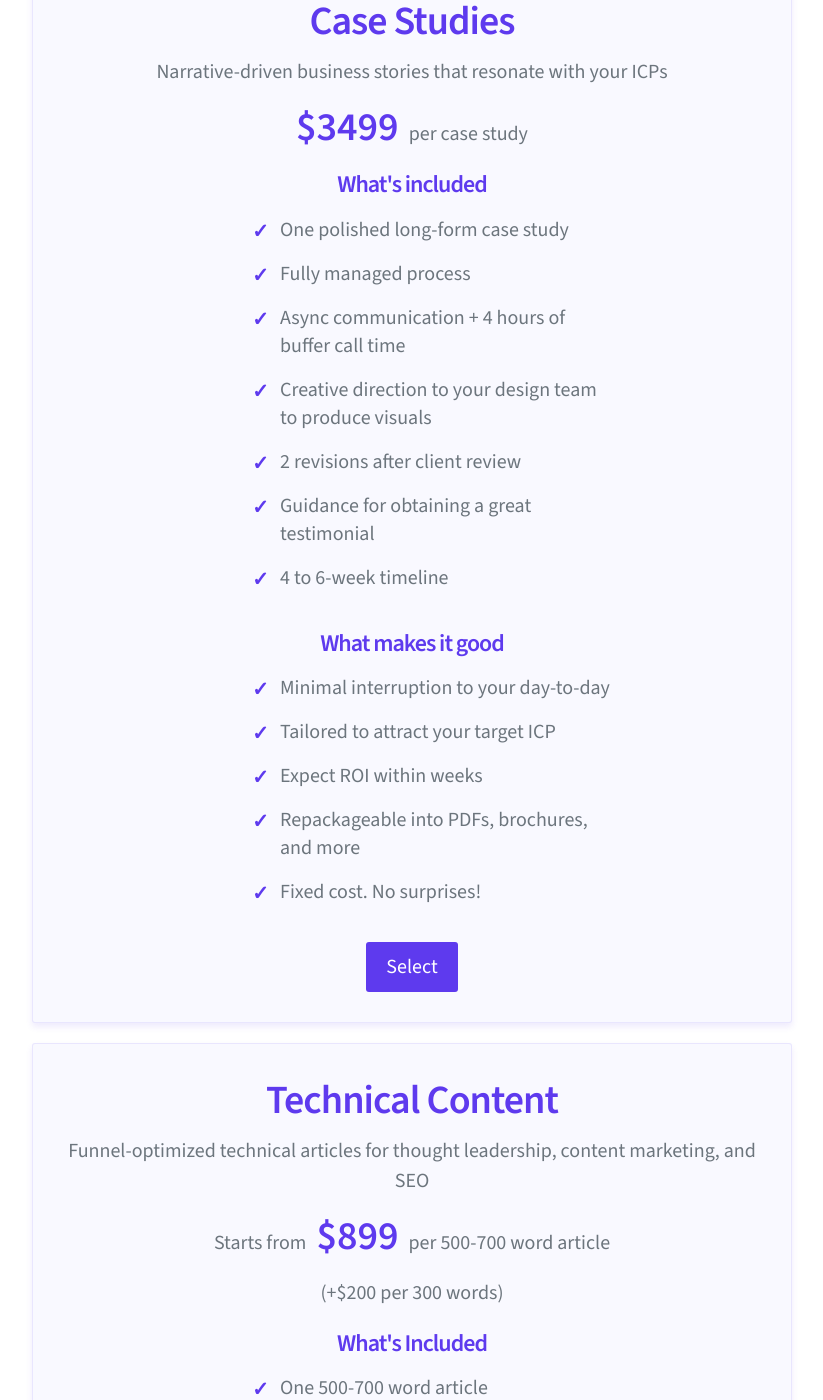
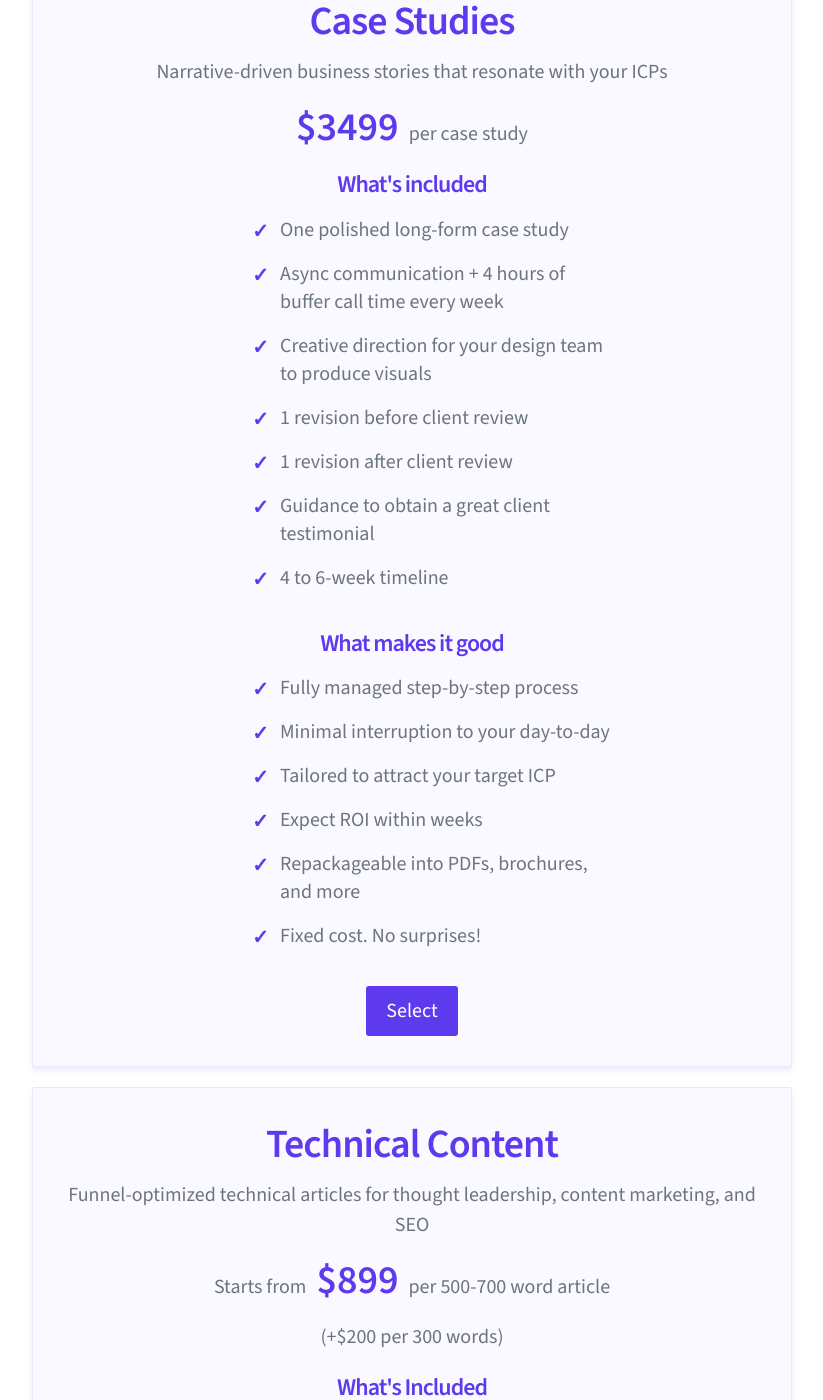
Before and after one commit to wowashuwow/wowashuwow.github.io, a Jekyll site: the page built from _pages/packages.md, in a window 1280 px wide and 1400 px high, scrolled down 413 px. Shown: the whole window, without its empty margins (228-1051 px from the left). Built offline with Jekyll 4.4.1, drawn with Linux system fonts in a browser that asks for light colours; nearby versions of some CDN libraries; some of the changed text lies outside the part shown.

Commit message:
Removed discounts from packages page

```diff
--- a/_pages/packages.md
+++ b/_pages/packages.md
@@ -17,16 +17,17 @@ permalink: /packages/
     <h3 class="service-subheading">What's included</h3>
     <ul class="services-features">
       <li>One polished long-form case study</li>
-      <li>Fully managed process</li>
-      <li>Async communication + 4 hours of buffer call time</li>
-      <li>Creative direction to your design team to produce visuals</li>
-      <li>2 revisions after client review</li>
-      <li>Guidance for obtaining a great testimonial</li>
+      <li>Async communication + 4 hours of buffer call time every week</li>
+      <li>Creative direction for your design team to produce visuals</li>
+      <li>1 revision before client review</li>
+      <li>1 revision after client review</li>
+      <li>Guidance to obtain a great client testimonial</li>
       <li>4 to 6-week timeline</li>
     </ul>
 
     <h3 class="service-subheading">What makes it good</h3>
     <ul class="services-features">
+      <li>Fully managed step-by-step process</li>
       <li>Minimal interruption to your day-to-day</li>
       <li>Tailored to attract your target ICP</li>
       <li>Expect ROI within weeks</li>
@@ -56,7 +57,7 @@ permalink: /packages/
       <li>Tailored for position in the funnel</li>
       <li>Async communication with your SME<br>(depending on topic complexity)</li>
       <li>2 revisions</li>
-      <li>Discount on contracts</li>
+      <li>2-week timeline</li>
     </ul>
     <a href="/contact/" class="service-button">Select</a>
   </div>
@@ -77,7 +78,7 @@ permalink: /packages/
       <li>Newsletter format tailored for you</li>
       <li>Creative spins on mundane topics</li>
       <li>1 revision</li>
-      <li>Discount on contracts</li>
+      <li>1-week timeline</li>
     </ul>
     <a href="/contact/" class="service-button">Select</a>
   </div>
```
